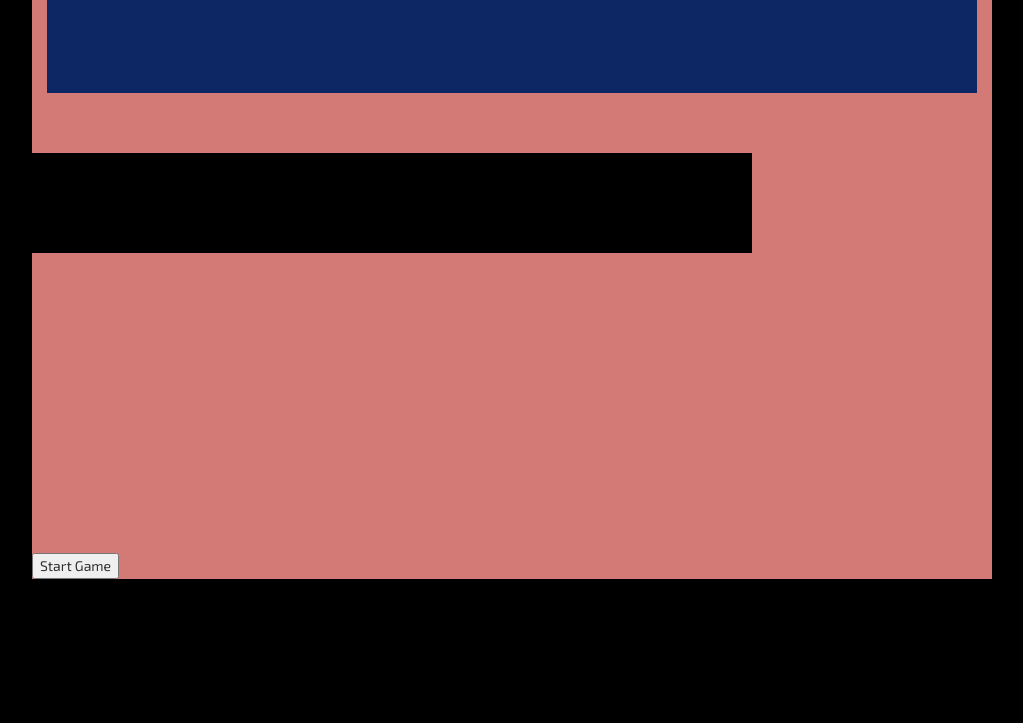
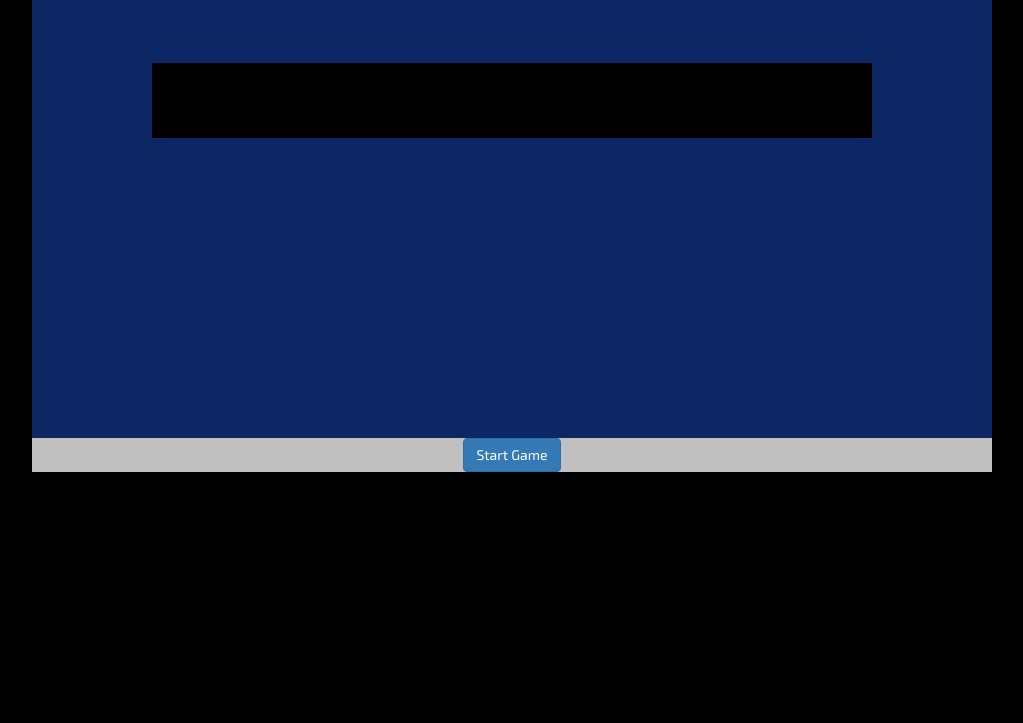
Before and after one commit to eric2turbo/TriviaGame, a plain HTML site: page index.html in a window 1280 px wide. Shown: the part 77-800 px from the top of the page, without its empty margins (128-1151 px from the left). Drawn offline with nearby package versions, Linux system fonts and the light colour scheme.

Commit message:
updated css

```diff
--- a/assets/css/style.css
+++ b/assets/css/style.css
@@ -7,46 +7,58 @@ body {
 header {
 	background-color: #0d2664;
 	color: #b1c9bc;
-	height: 150px;
+	height: 60px;
+	text-align: center;
 }
 
 .container {
 	width: 960px;
-	background-color: #d37a76;
+	background-color: #0d2664;
+	color: #b1c9bc;
 	margin: auto;
 }
 
 #countdown {
 	width: 250px;
 	height: 60px;
-
+	margin: auto;
 
 }
 
 #question {
 	width: 75%;
-	height: 100px;
+	height: 75px;
 	background-color: black;
 	color: white;
 	text-align: center;
+	margin: auto;
+
 
 }
 
 #choices {
 	width: 75%;
 	height: 300px;
+	margin: auto;
 
 }
 
 .answers {
 	width: 65%;
-	height: 70px;
+	height: 30px;
 	color: white;
 	background-color: black;
 	margin: 10px;
 	text-align: center;
+	font-family: 'Exo 2', sans-serif;
 }
 
 .answers:hover {
 	background-color: #38ce68;
 }
+
+#buttons {
+	margin: auto;
+	background-color: silver;
+	align-content: center;
+}
--- a/assets/javascript/game.js
+++ b/assets/javascript/game.js
@@ -37,7 +37,7 @@ function setQA () {
 				$("#countdown").html("<h3>Time has expired</h3>");
 				// Prevent picking after time is up
 				$("#choices").empty();
-				rightwrong = "TOO SLOW!";
+				rightwrong = "TIME'S UP!";
 				setTimeout(resultScreen, 2000);
 
 			}
@@ -113,7 +113,7 @@ function setQA () {
 function resultScreen() {
 	//Use next set of question and choices.
 	$("#countdown").html("<h3>" + rightwrong + "</h3");
-	$("#choices").html("<p>The correct answer was:</p><p>" + answers[qnum] + "</p>");
+	$("#choices").html("<h3>The correct answer was:</p><p>" + answers[qnum] + "</h3>");
 	qnum++;
 	setTimeout(setQA, 5000);
 };
--- a/index.html
+++ b/index.html
@@ -14,29 +14,29 @@
 
 <div class="container">
 
-	<header><h1>Totally Trivial Trivia!</h1></header>
+	<header align="center"><h1>Totally Trivial Trivia!</h1></header>
 
 	<div class="row">
-		<div id="countdown">
+		<div id="countdown" align="center">
 
 		</div>
 	</div>
 
 	<div class="row">
-		<div id="question">
+		<div id="question" align="center">
 
 		</div>
 	</div>
 
 	<div class="row">
-		<div id="choices">
+		<div id="choices" align="center">
 		</div>
 	</div>
 
 	<div class="row">
 
-		<div id="buttons">
-			<button id="start"> Start Game</button>
+		<div id="buttons" align="center">
+			<button type="button" class="btn btn-primary" id="start"> Start Game</button>
 		</div>
 
 	</div>
```
